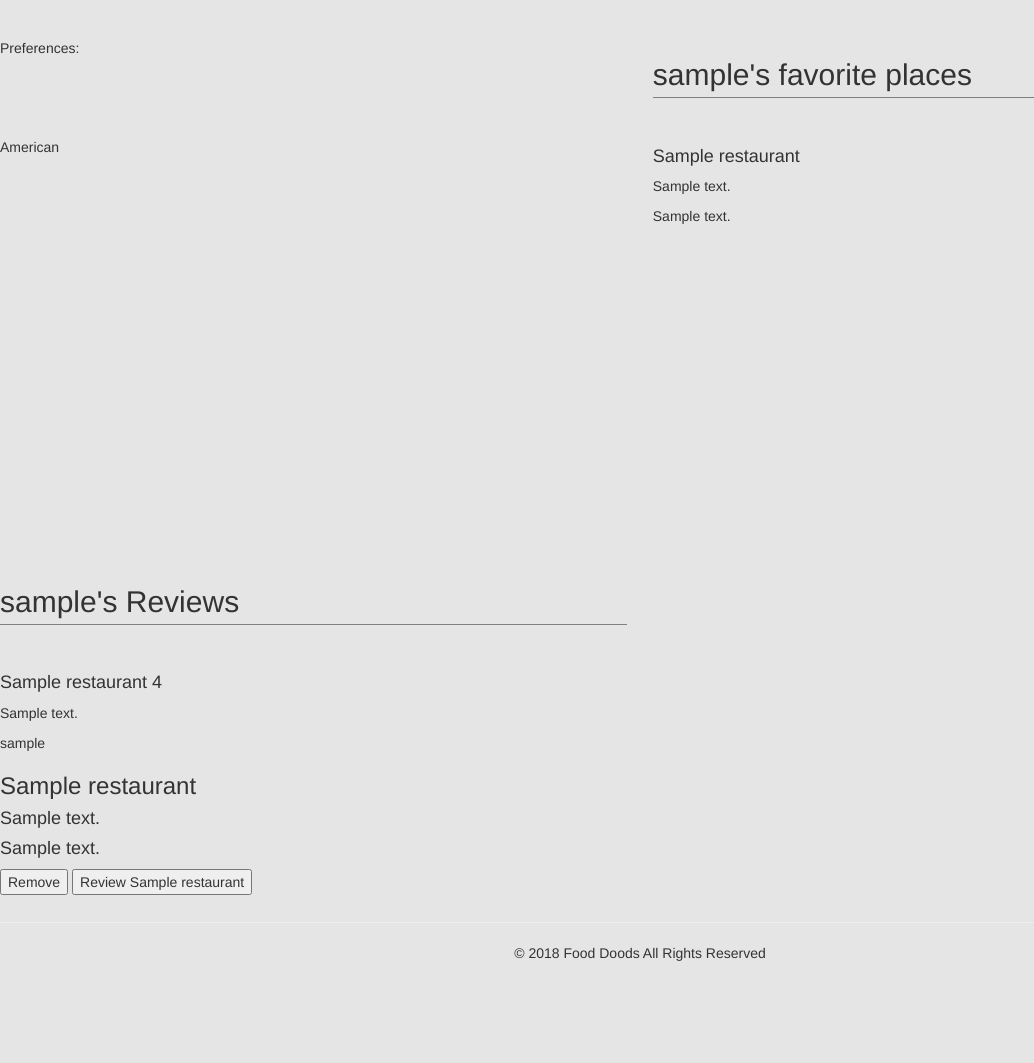
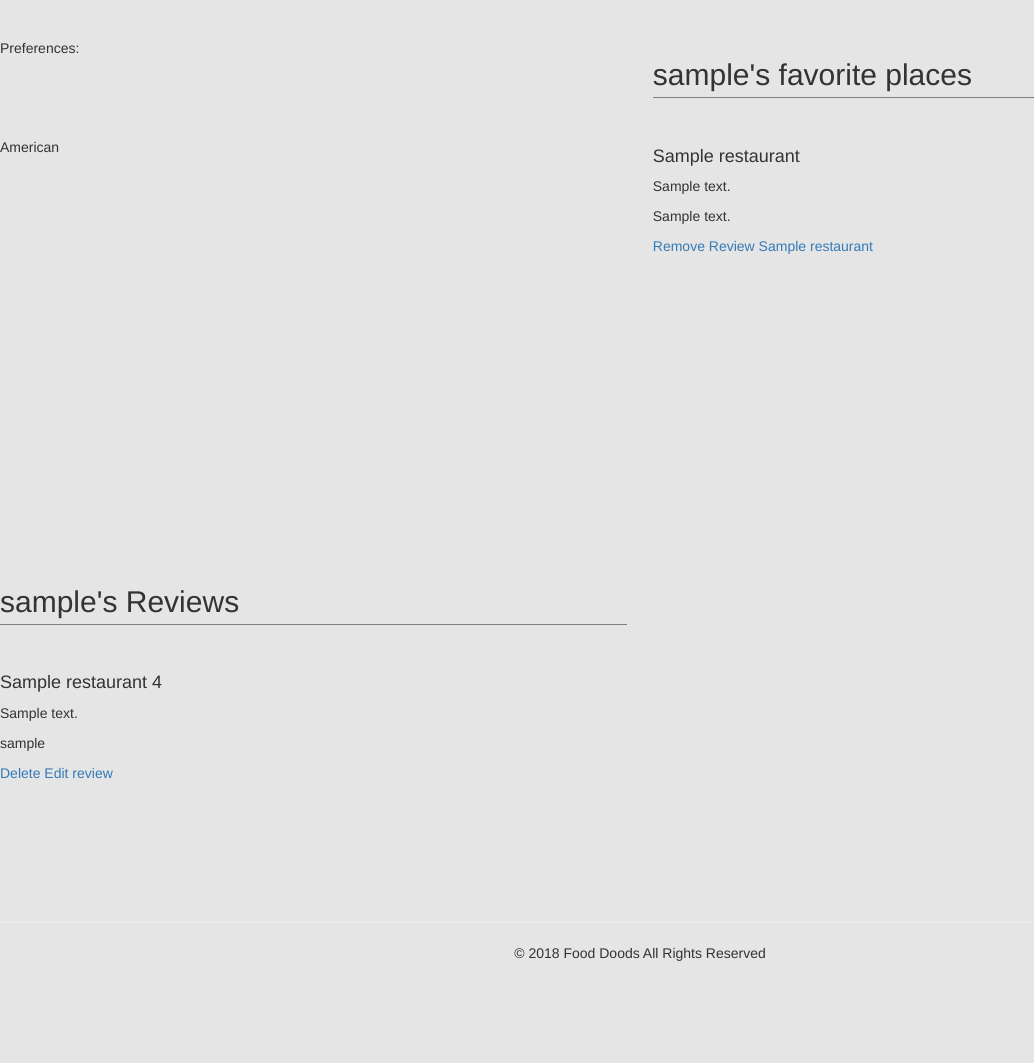
Before and after one commit to aduncan12/project-02, a Django app: page /userprofile in a window 1280 px wide. Shown: the part 588-1651 px from the top of the page, without its empty margins (0-1034 px from the left). Run offline with Django 3.2, Linux system fonts and the light colour scheme; a user stored in the database is signed in; data comes from the database, SQL or seed files in the repository; tables that the repository leaves empty hold one stand-in row (values such as "Sample post"); grey boxes marked "Sample" are stand-in pictures; some libraries are stand-ins or nearby versions; some web fonts are replaced.

Commit message:
Edit and delete reviews working now, as well as create review for favorite place and delete

```diff
--- a/foodie/forms.py
+++ b/foodie/forms.py
@@ -17,4 +17,4 @@ class UserProfileForm(forms.ModelForm):
 class ReviewForm(forms.ModelForm):
     class Meta():
         model = Review
-        fields = ('restaurant', 'content', 'rating')
+        fields = ('content', 'rating')
--- a/foodie/templates/foodie/review_form.html
+++ b/foodie/templates/foodie/review_form.html
@@ -4,7 +4,7 @@
 <div class="container picture4">
     <div class="jumbotron review">
 
-        <h1>Review {{ restaurant }}</h1>
+        <h1>Review for {{ restaurant.name }}</h1>
         <form class='reviewform' enctype="multipart/form-data" method="POST">
             {% csrf_token %}
             {{ form.as_p }}
--- a/foodie/templates/foodie/userprofile.html
+++ b/foodie/templates/foodie/userprofile.html
@@ -13,9 +13,11 @@
   <p id="profileDesc">Description: {{ userprofile.description }}</p>
   <!-- <p>Total preferences: {{ userprofile.preferences.all.length }}</p> -->
   <p id="profilePref">Preferences:</p>
+  <div id="preferences">
       {% for preference in userprofile.preferences.all %}
-    <p id="preferences">{{preference.cuisine}}</p>
+        <p>{{preference.cuisine}}</p>
       {% endfor %}
+  </div>
   <!-- check if user's profile's profile picture exist,
     parse the user picture path for img,
     else use the default picture from static path -->
@@ -26,16 +28,8 @@
         <h4>{{review.restaurant}} {{review.rating}}</h4>
         <p>{{review.content}}</p>
         <p>{{review.user}}</p>
-          {% endfor %}
-
-        {% for rest in user_saved_rest %}
-          <h3>{{rest.name}}</h3>
-          <h4>{{rest.cuisine}}</h4>
-          <h4>{{rest.description}}</h4>
-          <form action="review">
-              <input type="submit" value ="Remove">
-            <input type="submit" value="Review {{rest.name}}" />
-          </form>
+        <a href="{% url 'review_delete' id=review.id %}">Delete</a>
+        <a href="{% url 'review_edit' id=review.id %}">Edit review</a>
       {% endfor %}
   </div>
   <h2 id="profileRest"> {{ user }}'s favorite places</h2>
@@ -44,8 +38,9 @@
         <h4>{{rest.name}}</h4>
         <p>{{rest.description}}</p>
         <p>{{rest.cuisine}}</p>
+        <a href="{% url 'restaurant_delete' id=rest.id %}">Remove</a>
+        <a href="{% url 'create_review' pk=rest.id %}">Review {{rest.name}}</a>
       {% endfor %}
   </div>
 </div>
-</div>
 {% endblock %}
--- a/foodie/urls.py
+++ b/foodie/urls.py
@@ -17,12 +17,17 @@ urlpatterns = [
     path('register', views.register, name='register'),
     path('login', views.user_login, name="user_login"),
     path('logout', views.user_logout, name='logout'),
+
     path('userprofile', views.userprofile, name='userprofile'),
     path('profile_edit', views.profile_edit, name='profile_edit'),
     path('restaurants', views.restaurants, name='restaurants'),
     path('preferences', views.user_preferences, name='preferences'),
-    path('review', views.create_review, name='review'),
+
+    path('restaurant/<int:pk>/review/new', views.create_review, name='create_review'),
     path('review/<int:pk>', views.review_view, name='review_view'),
-    path('review/<int:pk>/delete', views.review_delete, name='review_delete'),
+    path('review/<int:id>/edit', views.review_edit, name='review_edit'),
+    path('review/<int:id>/delete', views.review_delete, name='review_delete'),
+    path('restaurant/<int:id>/delete', views.restaurant_delete, name='restaurant_delete'),
+
     path('save_restaurant',views.save_restaurant, name='save_restaurant')
 ] + static(settings.MEDIA_URL, document_root=settings.MEDIA_ROOT)
--- a/foodie/views.py
+++ b/foodie/views.py
@@ -128,34 +128,46 @@ def user_preferences(request):
         return JsonResponse({"preferences": pref_array})
 
 @login_required
-def create_review(request):
+def create_review(request,pk):
     user = UserProfile.objects.get(id=request.user.id)
+    restaurant = Restaurant.objects.get(id=pk)
     if request.method == 'POST':
         form = ReviewForm(request.POST)
         if form.is_valid():
             review = form.save(commit=False)
             review.user = user
+            review.restaurant = restaurant
             review.save()
             return redirect('userprofile')
         else:
             print('\nform is invalid\n')
     else:
         form = ReviewForm()
-    return render(request, 'foodie/review_form.html', {'form': form})
+    return render(request, 'foodie/review_form.html', {'form': form , 'restaurant':restaurant})
 
+@login_required
 def review_view(request, pk):
     review = Review.objects.get(id=pk)
     return render(request, 'foodie/review_view.html', {'review': review})
+
+@login_required
+def review_edit(request,id):
+    review = Review.objects.get(id=id)
+    if request.method == "POST":
+        form = ReviewForm(request.POST, instance=review)
+        if form.is_valid():
+            review = form.save()
+            review.save()
+            return redirect('userprofile')
+    else:
+        form = ReviewForm(instance=review)
+    return render(request, 'foodie/review_form.html', {'form': form, 'review': review})
 
 @csrf_exempt
 @login_required
 def save_restaurant(request):
     user = UserProfile.objects.get(id=request.user.id)
     if request.method == 'POST':
-        checkRest = Restaurant.objects.filter(name=QueryDict(request.body)['array[restaurant][name]'])
-        print(list(checkRest))
-        if QueryDict(request.body)['array[restaurant][name]'] not in checkRest:
-            print("Create")
         restaurant = Restaurant.objects.create(user=user)
         restaurant.name = QueryDict(request.body)['array[restaurant][name]']
         restaurant.description = QueryDict(request.body)['array[restaurant][location][address]']
```
Lines whose indentation alone changed are shown as unchanged.
